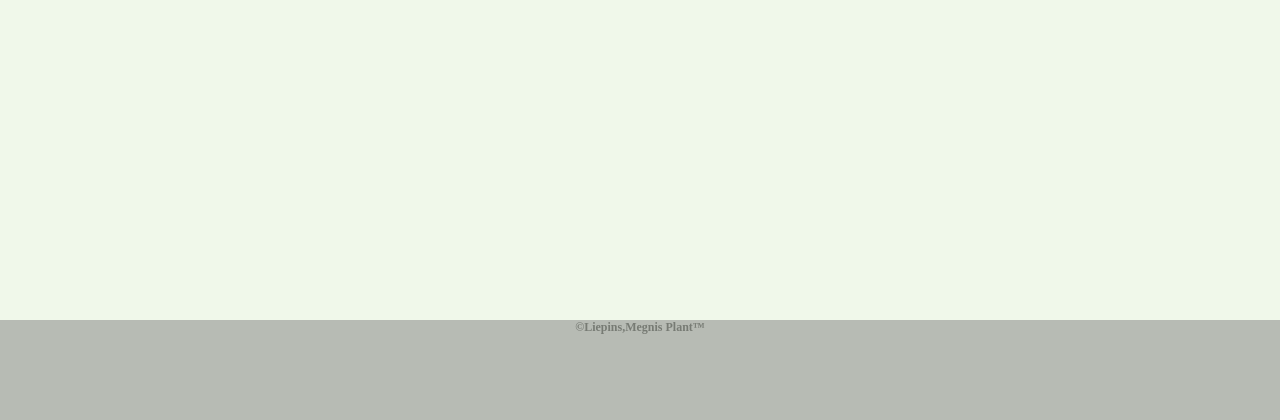
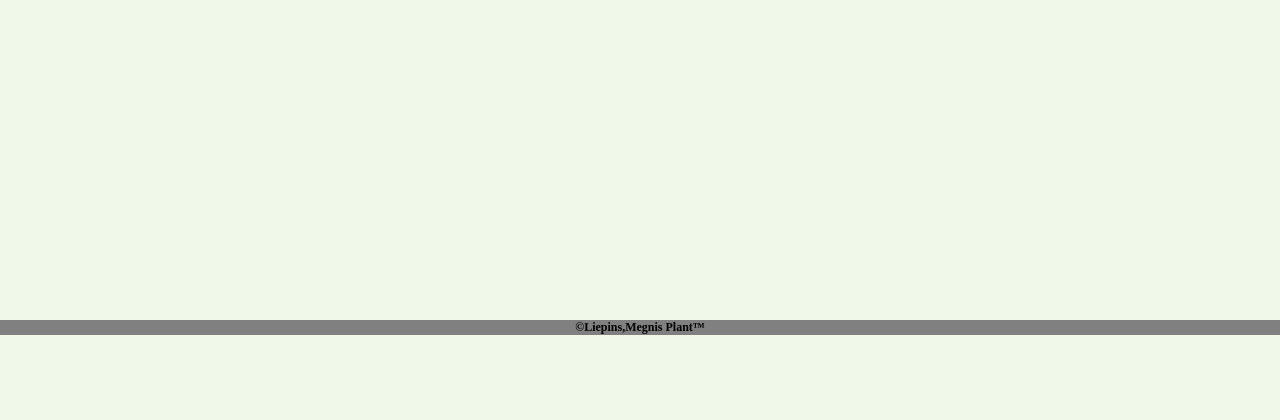
Before and after one commit to Megniss/V-D-A, a Python web app: template templates/index.html in a window 1280 px wide. Shown: the part 540-960 px from the top of the page. After the commit the page ends 875 px from the top, so only its background shows below. Run offline with Jinja, Linux system fonts and the light colour scheme; the template is opened without the code that fills it, so the values that code supplies are empty.

Commit message:
Pielaboju css

```diff
--- a/static/styles.css
+++ b/static/styles.css
@@ -43,9 +43,6 @@ header {
 #footer-box{
     background-color: gray;
     margin-top: 350px;
-    height: 100px;
-    opacity: 50%;
-
 }
 
 #footer-element{
```
